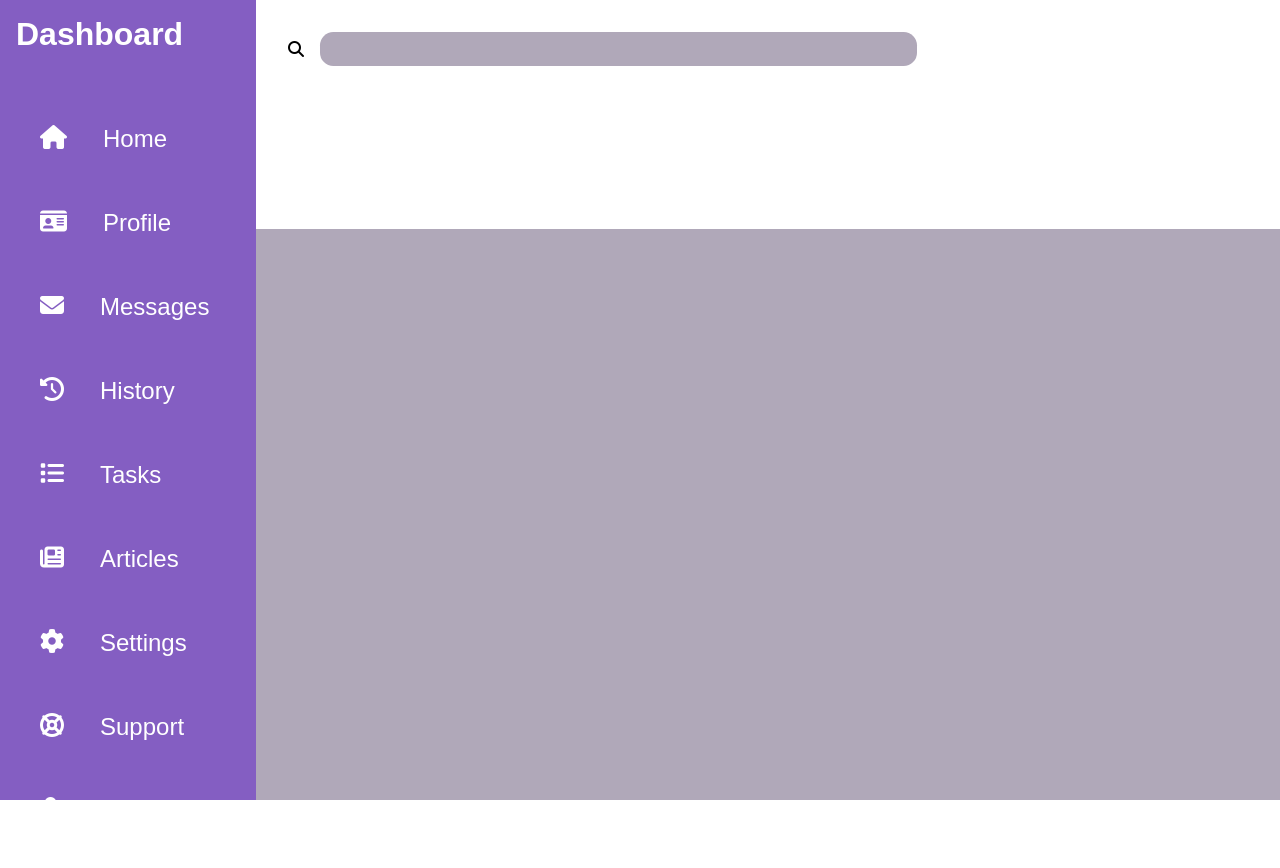
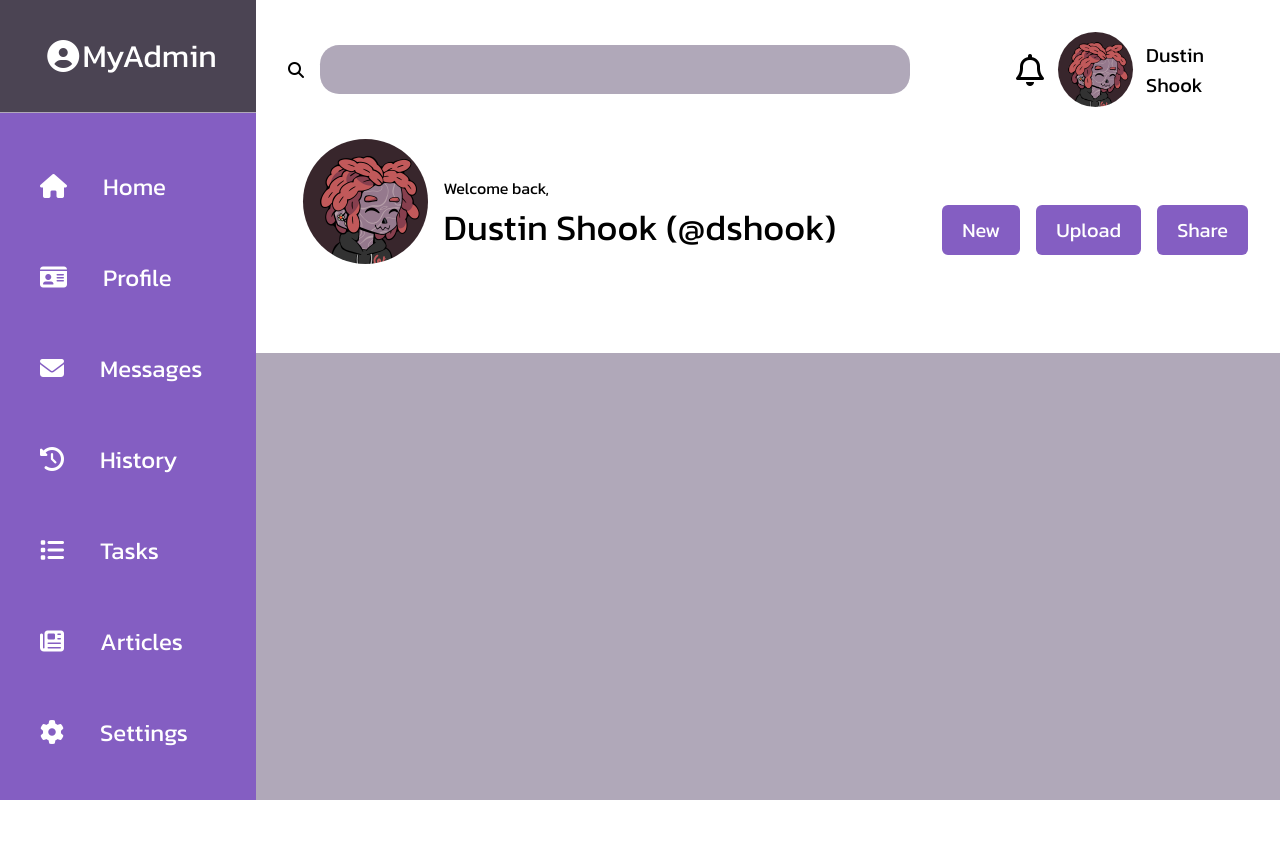
Before and after one commit to dustinshook/Admin-Dashboard, a plain HTML site: page index.html in a window 1280 px wide. Drawn offline with Linux system fonts and the light colour scheme.

Commit message:
initial header layout and design

```diff
--- a/css/style.css
+++ b/css/style.css
@@ -15,11 +15,13 @@
 }
 
 body {
-    font-family: Arial, Helvetica, sans-serif;
+    font-family: 'Kanit', sans-serif;
     margin: 0;
     padding: 0;
     box-sizing: border-box;
 }
+
+/* page layout */
 
 .wrapper {
     display: grid;
@@ -53,7 +55,13 @@ body {
     grid-area: sidebar;
     background-color: var(--primary-color);
     color: var(--primary-light);
+    display: grid;
+    grid-template-rows: 1fr 3fr 1fr;
+    grid-template-columns: 1fr;
+
 }
+
+/* sidebar */
 
 .menu {
     list-style: none;
@@ -68,13 +76,24 @@ body {
     display: grid;
     grid-template-columns: 1fr 3fr;
     padding: var(--spacing);
-    gap: 1em;
+    place-items: center;
+    font-size: 2rem;
+    color: var(--primary-light);
+    background-color: var(--secondary-color);
+    border-bottom: 1px solid var(--tertiary-color);
+    place-items: center;
+    gap: 0.1em;
+}
+
+.dashboard-logo i {
+    grid-column: 1;
+    justify-self: end;
+
 }
 
 .dashboard-logo > span {
-    font-size: 2rem;
-    font-weight: bold;
-    color: #fff;
+    grid-column: 2;
+    justify-self: start;
 }
 
 .menu-item a {
@@ -82,6 +101,7 @@ body {
     font-size: 1.5rem;
     border-radius: var(--border-radius);
     display: flex;
+    align-items: baseline;
     gap: 1.5em;
     text-decoration: none;
     color: var(--primary-light);
@@ -96,7 +116,8 @@ body {
     background-color: var(--secondary-color);
 }
 
-/* header */
+/* ====== header ====== */
+
 .search-group {
     grid-column: 1;
     grid-row: 1;
@@ -115,4 +136,108 @@ body {
     outline: none;
     color: var(--secondary-color);
     flex-grow: 1;
+    font-size: 1.2rem;
 }
+
+.user-group {
+    grid-column: 2;
+    grid-row: 1;
+    padding: var(--spacing);
+    display: grid;
+    grid-template-columns: 1fr 1fr 1fr;
+    align-items: center;
+    justify-items: end;
+}
+
+.user-group > i {
+    font-size: 2rem;
+}
+
+.pfp {
+    background-size: cover;
+    background-position: center;
+    border-radius: 50%;
+    justify-self: center;
+}
+
+.pfp.medium {
+    height: 75px;
+    width: 75px;
+}
+
+.pfp.large {
+    height: 125px;
+    width: 125px;
+}
+
+.pfp.dustin {
+    background-image: url(../assets/wooodie.png);
+}
+
+.user-name {
+    grid-column: 3;
+    grid-row: 1;
+    justify-self: start;
+    font-size: 1.25rem;
+}
+
+.welcome-group {
+    grid-column: 1;
+    grid-row: 2;
+    padding: var(--spacing);
+    display: grid;
+    grid-template-columns: 1fr 3fr;
+    grid-template-rows: 1fr 2fr;
+}
+
+.welcome-group .pfp {
+    grid-column: 1;
+    grid-row: 1 / span 2;
+    align-self: start;
+}
+
+.welcome-group  .message {
+    grid-column: 2;
+    grid-row: 1;
+    align-self: end;
+    font-size: 1rem;
+}
+
+.welcome-group .user-name {
+    grid-column: 2;
+    grid-row: 2;
+    align-self: start;
+    font-size: 2.25rem;
+}
+
+.buttons-group {
+    grid-column: 2;
+    grid-row: 2;
+    padding: var(--spacing);
+    display: grid;
+    grid-template-columns: 1fr 1fr 1fr;
+    gap: 1em;
+    place-content: center;
+}
+
+.button {
+    padding: 0.5em 1em;
+    border-radius: var(--border-radius);
+    background-color: var(--primary-color);
+    color: var(--primary-light);
+    font-size: 1.25rem;
+    text-decoration: none;
+    transition: background-color 0.2s ease-in-out;
+    display: flex;
+    align-items: center;
+    justify-content: center;
+    cursor: pointer;
+}
+
+.button:hover {
+    background-color: var(--quaternary-color);
+}
+
+.button:active {
+    background-color: var(--secondary-color);
+}
--- a/index.html
+++ b/index.html
@@ -5,15 +5,18 @@
     <meta name="viewport" content="width=device-width, initial-scale=1.0">
     <link rel="stylesheet" href="css/style.css">
     <link rel="stylesheet" href="https://cdnjs.cloudflare.com/ajax/libs/font-awesome/6.4.0/css/all.min.css">
+    <link rel="preconnect" href="https://fonts.googleapis.com">
+    <link rel="preconnect" href="https://fonts.gstatic.com" crossorigin>
+    <link href="https://fonts.googleapis.com/css2?family=Kanit&display=swap" rel="stylesheet">
     <title>Admin Dashboard</title>
 </head>
 <body>
     <div class="wrapper" id="layout">
         <div id="sidebar">
             <div class="dashboard-logo">
-                <span>Dashboard</span>
+                <i class="fas fa-user-circle"></i>
+                <span>MyAdmin</span>
             </div>
-
             <ul class="menu">
                 <li class="menu-item"><a href="#"><i class="fas fa-home"></i>Home</a></li>
                 <li class="menu-item"><a href="#"><i class="fas fa-id-card"></i>Profile</a></li>
@@ -24,7 +27,6 @@
                 <li class="menu-item"><a href="#"><i class="fas fa-cog"></i>Settings</a></li>
                 <li class="menu-item"><a href="#"><i class="fas fa-life-ring"></i>Support</a></li>
                 <li class="menu-item"><a href="#"><i class="fas fa-user-shield"></i>Privacy</a></li>
-
             </ul>
         </div>
         <div id="header">
@@ -36,6 +38,21 @@
                     name="q"
                     aria-label="Search through site content"/>
             </div>
+            <div class="user-group">
+                <i class="far fa-bell"></i>
+                <div class="pfp dustin medium"></div>
+                <div class="user-name">Dustin Shook</div>
+            </div>
+            <div class="welcome-group">
+                <div class="pfp dustin large"></div>
+                <div class="message">Welcome back,</div>
+                <div class="user-name">Dustin Shook (@dshook)</div>
+            </div>
+            <div class="buttons-group">
+                <div class="button" id="new">New</div>
+                <div class="button" id="upload">Upload</div>
+                <div class="button" id="share">Share</div>
+            </div>
         </div>
         <div id="main"></div>
     </div>
```
Also changed, not shown: assets/backpack.png (added), assets/dshook.png (added), assets/fg.png (added), assets/fg3.png (added), assets/odin-lined.png (added), assets/trex.png (added), assets/uncool.png (added), assets/wooodie.png (added).
